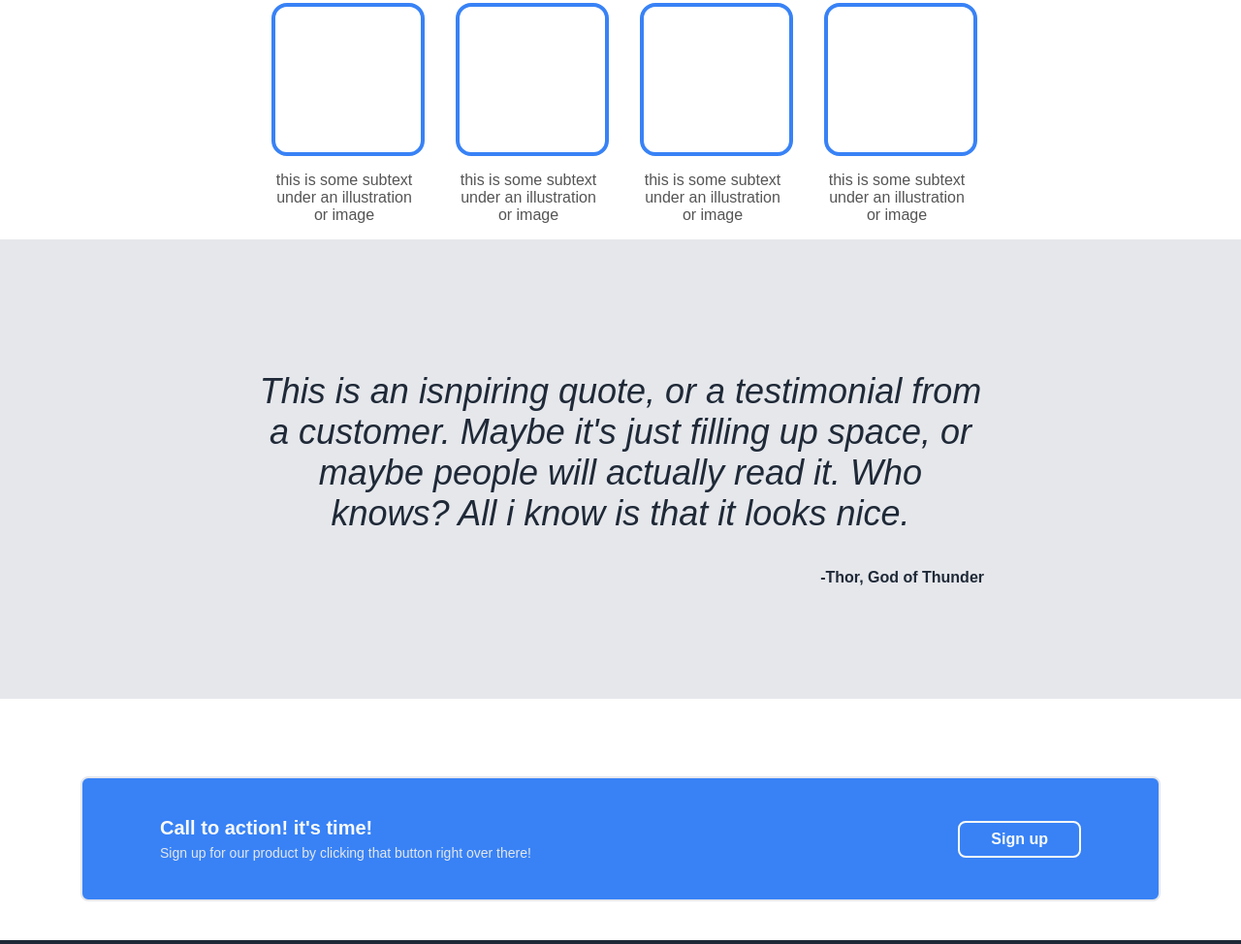
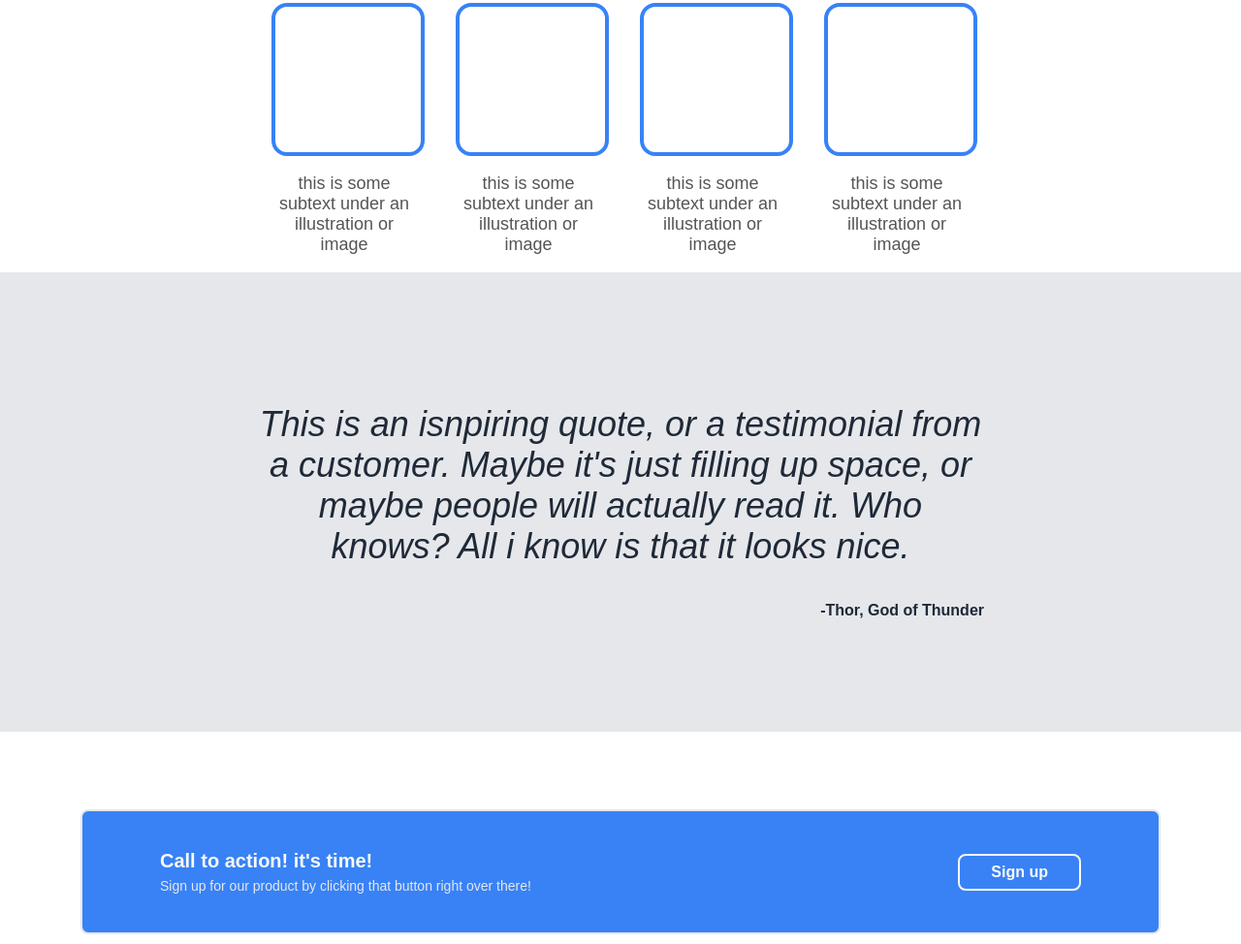
Before and after one commit to MAJO070/Landing-page, a plain HTML site: page index.html in a window 1280 px wide. Shown: the part 775-1749 px from the top of the page at 97% size. Drawn offline with Linux system fonts and the light colour scheme.

Commit message:
fix: correct CSS errors

```diff
--- a/style.css
+++ b/style.css
@@ -52,7 +52,7 @@ h1 {
 }
 
 .card p {
-    font-size: 18Spx;
+    font-size: 18px;
     color: #555;
     font-weight: normal;
 }
@@ -72,7 +72,6 @@ button {
     align-items: center;
     background-color: gray;
     width: 500px;
-    height: 240px;
     padding: 16px;
     text-align: center;
     justify-content: center;
```
